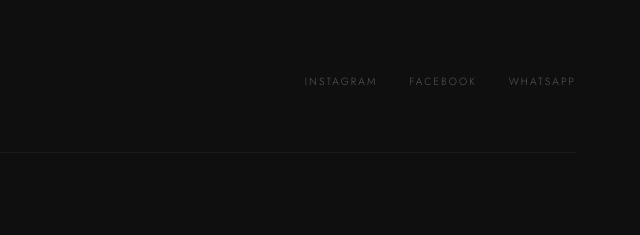
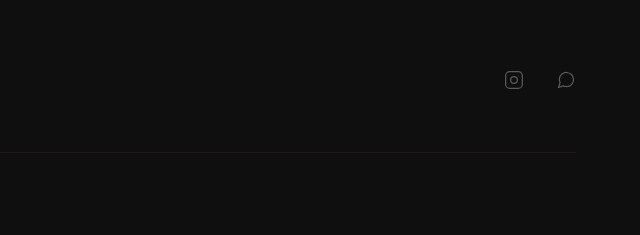
Before and after one commit to DynamicManny/ravenousbyrachelle, a plain HTML site: page index.html in a window 1280 px wide. Shown: the part 5056-5291 px from the top of the page, 640-1280 px from the left. Drawn offline with nearby package versions, Linux system fonts and the light colour scheme.

Commit message:
Update index.html

```diff
--- a/index.html
+++ b/index.html
@@ -493,9 +493,12 @@ footer{background:var(--black-2);border-top:1px solid rgba(232,160,180,.08);padd
       </div>
     </div>
     <div class="f-socials">
-      <a href="#" rel="noopener noreferrer">Instagram</a>
-      <a href="#" rel="noopener noreferrer">Facebook</a>
-      <a href="#" rel="noopener noreferrer">WhatsApp</a>
+      <a href="https://instagram.com/ravenousbyrachelle" rel="noopener noreferrer" aria-label="Instagram" title="Instagram">
+        <svg width="20" height="20" viewBox="0 0 24 24" fill="none" stroke="currentColor" stroke-width="1.5" stroke-linecap="round" stroke-linejoin="round" aria-hidden="true"><rect x="2" y="2" width="20" height="20" rx="5" ry="5"/><circle cx="12" cy="12" r="4"/><circle cx="17.5" cy="6.5" r=".5" fill="currentColor" stroke="none"/></svg>
+      </a>
+      <a href="https://wa.me/12460000000" rel="noopener noreferrer" aria-label="WhatsApp" title="WhatsApp">
+        <svg width="20" height="20" viewBox="0 0 24 24" fill="none" stroke="currentColor" stroke-width="1.5" stroke-linecap="round" stroke-linejoin="round" aria-hidden="true"><path d="M21 11.5a8.38 8.38 0 0 1-.9 3.8 8.5 8.5 0 0 1-7.6 4.7 8.38 8.38 0 0 1-3.8-.9L3 21l1.9-5.7a8.38 8.38 0 0 1-.9-3.8 8.5 8.5 0 0 1 4.7-7.6 8.38 8.38 0 0 1 3.8-.9h.5a8.48 8.48 0 0 1 8 8v.5z"/></svg>
+      </a>
     </div>
   </div>
   <div class="footer-bottom">
```
